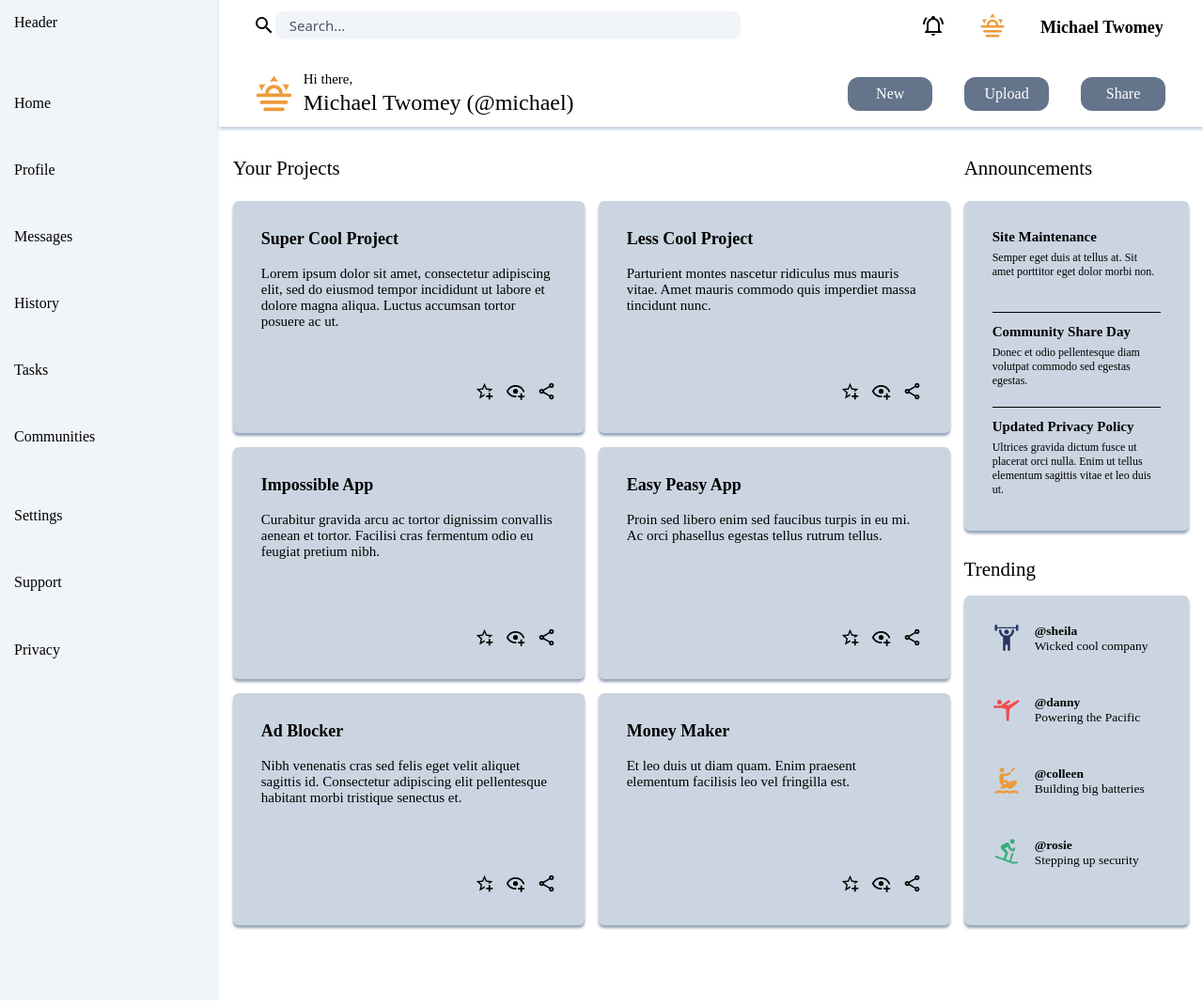
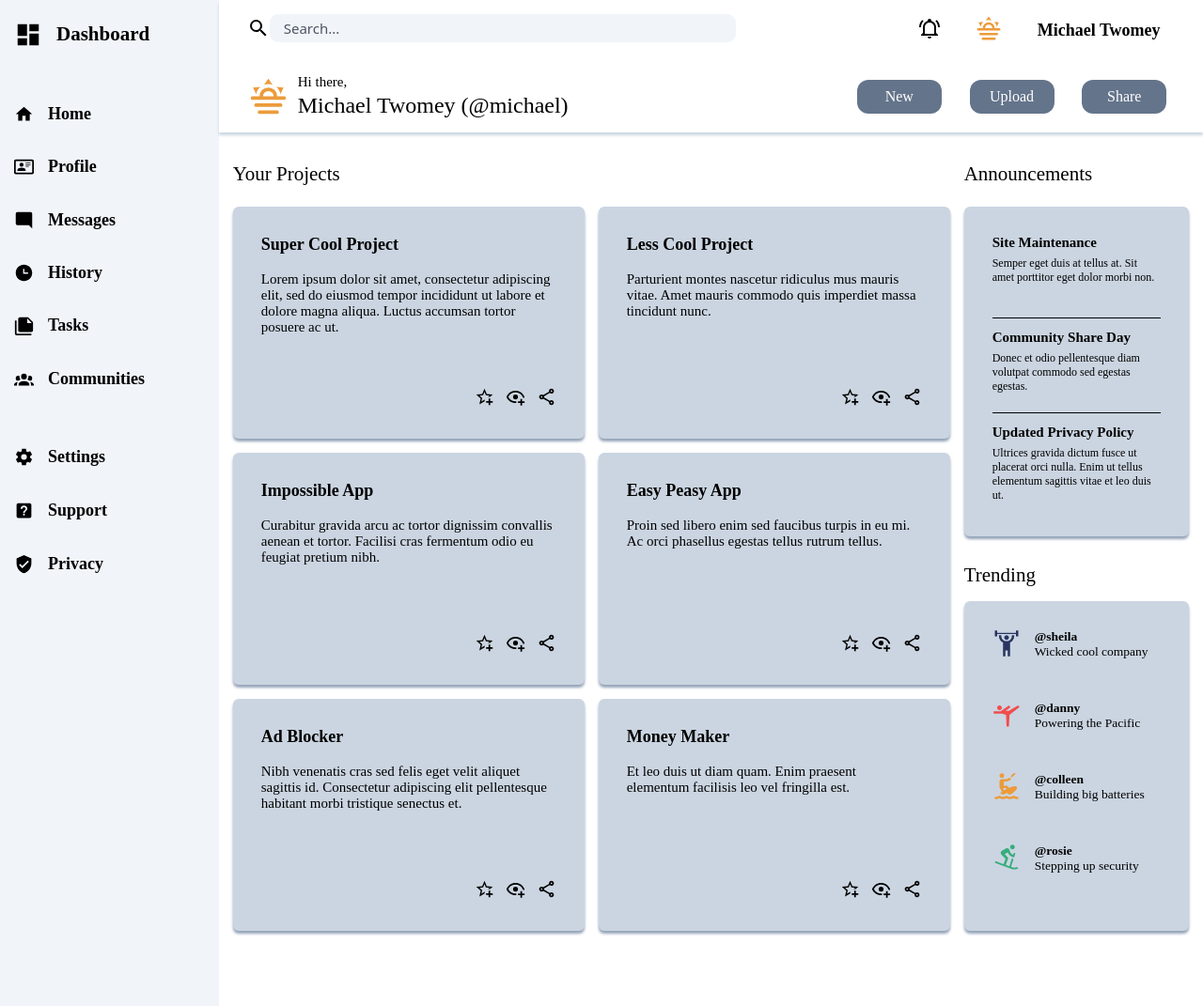
Before and after one commit to mtwomey19/admin-dashboard, a plain HTML site: page index.html in a window 1280 px wide. Shown: the whole page at 94% size. Drawn offline with Linux system fonts and the light colour scheme.

Commit message:
Add icons + style sidebar

```diff
--- a/css/style.css
+++ b/css/style.css
@@ -22,12 +22,28 @@ body, html {
 }
 
 .sidebar-content-container {
-    height: 72%;
-    padding: 15px;
+    height: clamp(540px, 60%, 720px);
+    padding: 9px 15px 15px 15px;
 
     display: grid;
     grid-template-rows: 1fr 6fr 3fr;
+    gap: 30px;
+}
+
+.sidebar-header {
+    display: flex;
+    align-items: center;
     gap: 15px;
+}
+
+.sidebar-header img {
+    width: 30px;
+    height: 30px;
+}
+
+.sidebar-header p {
+    font-size: 21px;
+    font-weight: bold;
 }
 
 .sidebar-mid-btns {
@@ -42,11 +58,27 @@ body, html {
     gap: 3px;
 }
 
+.sidebar-item {
+    display: flex;
+    gap: 15px;
+    align-items: center;
+}
+
+.sidebar-item img {
+    width: 21px;
+    height: 21px;
+}
+
+.sidebar-item p {
+    font-size: 18px;
+    font-weight: bold;
+}
+
 .header {
     background-color: #fff;
     grid-column-start: 2;
 
-    padding: 12px 12px 12px 36px;
+    padding: 15px 15px 15px 30px;
     box-shadow: 0 3px 3px 0 #cbd5e1;
 }
 
@@ -59,8 +91,8 @@ body, html {
 .btm-row-header {
     padding-top: 30px;
     display: grid;
-    grid-template-columns: 1.5fr 1fr;
-    gap: 15px;
+    grid-template-columns: minmax(360px, 1.5fr) 1fr;
+    gap: 60px;
 }
 
 form {
--- a/index.html
+++ b/index.html
@@ -11,19 +11,49 @@
     <div class="container">
         <div class="sidebar">
             <div class="sidebar-content-container">
-                <div class="sidebar-header">Header</div>
+                <div class="sidebar-header">
+                    <img src="./icons/dashboard-icon.svg" alt="four tiles icon">
+                    <p>Dashboard</p>
+                </div>
                 <div class="sidebar-mid-btns">
-                    <div id="home">Home</div>
-                    <div id="profile">Profile</div>
-                    <div id="messages">Messages</div>
-                    <div id="history">History</div>
-                    <div id="tasks">Tasks</div>
-                    <div id="communities">Communities</div>
+                    <div id="home" class="sidebar-item">
+                        <img src="./icons/home-icon.svg" alt="home icon">
+                        <p>Home</p>
+                    </div>
+                    <div id="profile" class="sidebar-item">
+                        <img src="./icons/profile-icon.svg" alt="license icon">
+                        <p>Profile</p>
+                    </div>
+                    <div id="messages" class="sidebar-item">
+                        <img src="./icons/messages-icon.svg" alt="messages icon">
+                        <p>Messages</p>
+                    </div>
+                    <div id="history" class="sidebar-item">
+                        <img src="./icons/history-icon.svg" alt="clock icon">
+                        <p>History</p>
+                    </div>
+                    <div id="tasks" class="sidebar-item">
+                        <img src="./icons/tasks-icon.svg" alt="stacked papers icon">
+                        <p>Tasks</p>
+                    </div>
+                    <div id="communities" class="sidebar-item">
+                        <img src="./icons/communities-icon.svg" alt="group of people icon">
+                        <p>Communities</p>
+                    </div>
                 </div>
                 <div class="sidebar-btm-btns">
-                    <div id="settings">Settings</div>
-                    <div id="support">Support</div>
-                    <div id="privacy">Privacy</div>
+                    <div id="settings" class="sidebar-item">
+                        <img src="./icons/settings-icon.svg" alt="gear icon">
+                        <p>Settings</p>
+                    </div>
+                    <div id="support" class="sidebar-item">
+                        <img src="./icons/support-icon.svg" alt="question mark icon">
+                        <p>Support</p>
+                    </div>
+                    <div id="privacy" class="sidebar-item">
+                        <img src="./icons/privacy-icon.svg" alt="shield check icon">
+                        <p>Privacy</p>
+                    </div>
                 </div>
             </div>
         </div>
```
Also changed, not shown: icons/communities-icon.svg (added), icons/dashboard-icon.svg (added), icons/history-icon.svg (added), icons/home-icon.svg (added), icons/messages-icon.svg (added), icons/privacy-icon.svg (added), icons/profile-icon.svg (added), icons/settings-icon.svg (added), icons/support-icon.svg (added), icons/tasks-icon.svg (added).
